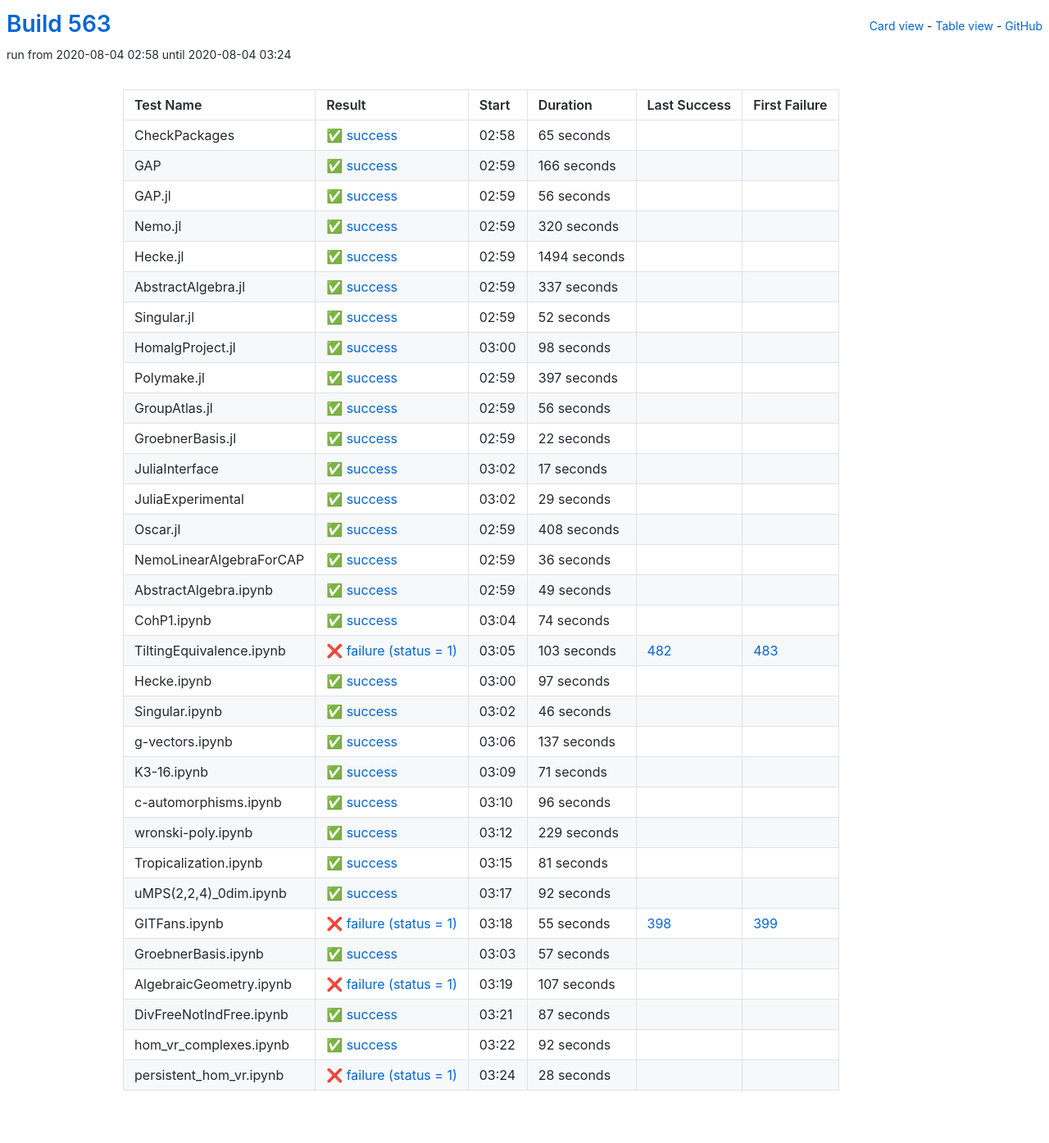
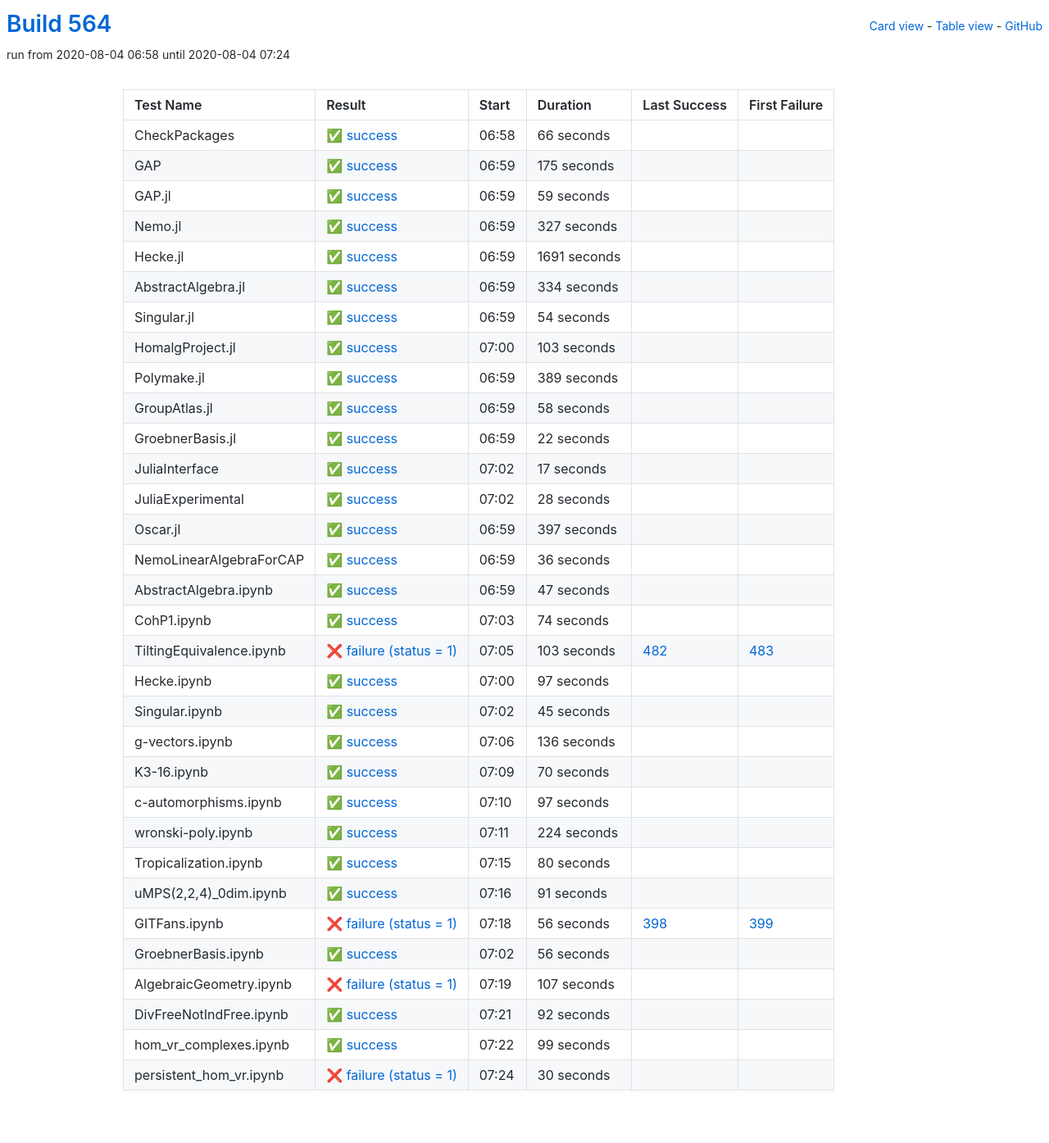
Before and after one commit to oscar-system/oscar-ci-status-stable, a Jekyll site: the page built from table.html, in a window 1280 px wide. Shown: the whole page at 82% size. Built offline with Jekyll 4.4.1, drawn with Linux system fonts in a browser that asks for light colours.

Commit message:
Build #564

```diff
--- a/_data/ci.yml
+++ b/_data/ci.yml
@@ -1,6 +1,6 @@
 ---
-build: 563
-build_url: https://oscarci.mathematik.uni-kl.de/job/oscar-stable/563/
+build: 564
+build_url: https://oscarci.mathematik.uni-kl.de/job/oscar-stable/564/
 job: oscar-stable
 organization: oscar-system
 repo: oscar-ci-status-stable
@@ -8,128 +8,128 @@ repourl: https://github.com/oscar-system/oscar-ci-status-stable
 tests:
 - name: CheckPackages
   id: checkpackages
-  log: https://oscarci.mathematik.uni-kl.de/job/oscar-stable/563/artifact/logs/build-563/CheckPackages.log
-  start: 2020-08-04 02:58
+  log: https://oscarci.mathematik.uni-kl.de/job/oscar-stable/564/artifact/logs/build-564/CheckPackages.log
+  start: 2020-08-04 06:58
   success: true
   exitcode: 0
   status: success
-  duration: 65
+  duration: 66
   last_success: false
   last_success_url:
   first_failure: false
   first_failure_url:
 - name: GAP
   id: gap
-  log: https://oscarci.mathematik.uni-kl.de/job/oscar-stable/563/artifact/logs/build-563/GAP.log
-  start: 2020-08-04 02:59
+  log: https://oscarci.mathematik.uni-kl.de/job/oscar-stable/564/artifact/logs/build-564/GAP.log
+  start: 2020-08-04 06:59
   success: true
   exitcode: 0
   status: success
-  duration: 166
+  duration: 175
   last_success: false
   last_success_url:
   first_failure: false
   first_failure_url:
 - name: GAP.jl
   id: gap-jl
-  log: https://oscarci.mathematik.uni-kl.de/job/oscar-stable/563/artifact/logs/build-563/GAP.jl.log
-  start: 2020-08-04 02:59
+  log: https://oscarci.mathematik.uni-kl.de/job/oscar-stable/564/artifact/logs/build-564/GAP.jl.log
+  start: 2020-08-04 06:59
   success: true
   exitcode: 0
   status: success
-  duration: 56
+  duration: 59
   last_success: false
   last_success_url:
   first_failure: false
   first_failure_url:
 - name: Nemo.jl
   id: nemo-jl
-  log: https://oscarci.mathematik.uni-kl.de/job/oscar-stable/563/artifact/logs/build-563/Nemo.jl.log
-  start: 2020-08-04 02:59
+  log: https://oscarci.mathematik.uni-kl.de/job/oscar-stable/564/artifact/logs/build-564/Nemo.jl.log
+  start: 2020-08-04 06:59
   success: true
   exitcode: 0
   status: success
-  duration: 320
+  duration: 327
   last_success: false
   last_success_url:
   first_failure: false
   first_failure_url:
 - name: Hecke.jl
   id: hecke-jl
-  log: https://oscarci.mathematik.uni-kl.de/job/oscar-stable/563/artifact/logs/build-563/Hecke.jl.log
-  start: 2020-08-04 02:59
+  log: https://oscarci.mathematik.uni-kl.de/job/oscar-stable/564/artifact/logs/build-564/Hecke.jl.log
+  start: 2020-08-04 06:59
   success: true
   exitcode: 0
   status: success
-  duration: 1494
+  duration: 1691
   last_success: false
   last_success_url:
   first_failure: false
   first_failure_url:
 - name: AbstractAlgebra.jl
   id: abstractalgebra-jl
-  log: https://oscarci.mathematik.uni-kl.de/job/oscar-stable/563/artifact/logs/build-563/AbstractAlgebra.jl.log
-  start: 2020-08-04 02:59
+  log: https://oscarci.mathematik.uni-kl.de/job/oscar-stable/564/artifact/logs/build-564/AbstractAlgebra.jl.log
+  start: 2020-08-04 06:59
   success: true
   exitcode: 0
   status: success
-  duration: 337
+  duration: 334
   last_success: false
   last_success_url:
   first_failure: false
   first_failure_url:
 - name: Singular.jl
   id: singular-jl
-  log: https://oscarci.mathematik.uni-kl.de/job/oscar-stable/563/artifact/logs/build-563/Singular.jl.log
-  start: 2020-08-04 02:59
+  log: https://oscarci.mathematik.uni-kl.de/job/oscar-stable/564/artifact/logs/build-564/Singular.jl.log
+  start: 2020-08-04 06:59
   success: true
   exitcode: 0
   status: success
-  duration: 52
+  duration: 54
   last_success: false
   last_success_url:
   first_failure: false
   first_failure_url:
 - name: HomalgProject.jl
   id: homalgproject-jl
-  log: https://oscarci.mathematik.uni-kl.de/job/oscar-stable/563/artifact/logs/build-563/HomalgProject.jl.log
-  start: 2020-08-04 03:00
+  log: https://oscarci.mathematik.uni-kl.de/job/oscar-stable/564/artifact/logs/build-564/HomalgProject.jl.log
+  start: 2020-08-04 07:00
   success: true
   exitcode: 0
   status: success
-  duration: 98
+  duration: 103
   last_success: false
   last_success_url:
   first_failure: false
   first_failure_url:
 - name: Polymake.jl
   id: polymake-jl
-  log: https://oscarci.mathematik.uni-kl.de/job/oscar-stable/563/artifact/logs/build-563/Polymake.jl.log
-  start: 2020-08-04 02:59
+  log: https://oscarci.mathematik.uni-kl.de/job/oscar-stable/564/artifact/logs/build-564/Polymake.jl.log
+  start: 2020-08-04 06:59
   success: true
   exitcode: 0
   status: success
-  duration: 397
+  duration: 389
   last_success: false
   last_success_url:
   first_failure: false
   first_failure_url:
 - name: GroupAtlas.jl
   id: groupatlas-jl
-  log: https://oscarci.mathematik.uni-kl.de/job/oscar-stable/563/artifact/logs/build-563/GroupAtlas.jl.log
-  start: 2020-08-04 02:59
+  log: https://oscarci.mathematik.uni-kl.de/job/oscar-stable/564/artifact/logs/build-564/GroupAtlas.jl.log
+  start: 2020-08-04 06:59
   success: true
   exitcode: 0
   status: success
-  duration: 56
+  duration: 58
   last_success: false
   last_success_url:
   first_failure: false
   first_failure_url:
 - name: GroebnerBasis.jl
   id: groebnerbasis-jl
-  log: https://oscarci.mathematik.uni-kl.de/job/oscar-stable/563/artifact/logs/build-563/GroebnerBasis.jl.log
-  start: 2020-08-04 02:59
+  log: https://oscarci.mathematik.uni-kl.de/job/oscar-stable/564/artifact/logs/build-564/GroebnerBasis.jl.log
+  start: 2020-08-04 06:59
   success: true
   exitcode: 0
   status: success
@@ -140,8 +140,8 @@ tests:
   first_failure_url:
 - name: JuliaInterface
   id: juliainterface
-  log: https://oscarci.mathematik.uni-kl.de/job/oscar-stable/563/artifact/logs/build-563/JuliaInterface.log
-  start: 2020-08-04 03:02
+  log: https://oscarci.mathematik.uni-kl.de/job/oscar-stable/564/artifact/logs/build-564/JuliaInterface.log
+  start: 2020-08-04 07:02
   success: true
   exitcode: 0
   status: success
@@ -152,32 +152,32 @@ tests:
   first_failure_url:
 - name: JuliaExperimental
   id: juliaexperimental
-  log: https://oscarci.mathematik.uni-kl.de/job/oscar-stable/563/artifact/logs/build-563/JuliaExperimental.log
-  start: 2020-08-04 03:02
+  log: https://oscarci.mathematik.uni-kl.de/job/oscar-stable/564/artifact/logs/build-564/JuliaExperimental.log
+  start: 2020-08-04 07:02
   success: true
   exitcode: 0
   status: success
-  duration: 29
+  duration: 28
   last_success: false
   last_success_url:
   first_failure: false
   first_failure_url:
 - name: Oscar.jl
   id: oscar-jl
-  log: https://oscarci.mathematik.uni-kl.de/job/oscar-stable/563/artifact/logs/build-563/Oscar.jl.log
-  start: 2020-08-04 02:59
+  log: https://oscarci.mathematik.uni-kl.de/job/oscar-stable/564/artifact/logs/build-564/Oscar.jl.log
+  start: 2020-08-04 06:59
   success: true
   exitcode: 0
   status: success
-  duration: 408
+  duration: 397
   last_success: false
   last_success_url:
   first_failure: false
   first_failure_url:
 - name: NemoLinearAlgebraForCAP
   id: nemolinearalgebraforcap
-  log: https://oscarci.mathematik.uni-kl.de/job/oscar-stable/563/artifact/logs/build-563/NemoLinearAlgebraForCAP.log
-  start: 2020-08-04 02:59
+  log: https://oscarci.mathematik.uni-kl.de/job/oscar-stable/564/artifact/logs/build-564/NemoLinearAlgebraForCAP.log
+  start: 2020-08-04 06:59
   success: true
   exitcode: 0
   status: success
@@ -188,20 +188,20 @@ tests:
   first_failure_url:
 - name: AbstractAlgebra.ipynb
   id: abstractalgebra-ipynb
-  log: https://oscarci.mathematik.uni-kl.de/job/oscar-stable/563/artifact/logs/build-563/AbstractAlgebra.ipynb.log
-  start: 2020-08-04 02:59
+  log: https://oscarci.mathematik.uni-kl.de/job/oscar-stable/564/artifact/logs/build-564/AbstractAlgebra.ipynb.log
+  start: 2020-08-04 06:59
   success: true
   exitcode: 0
   status: success
-  duration: 49
+  duration: 47
   last_success: false
   last_success_url:
   first_failure: false
   first_failure_url:
 - name: CohP1.ipynb
   id: cohp1-ipynb
-  log: https://oscarci.mathematik.uni-kl.de/job/oscar-stable/563/artifact/logs/build-563/CohP1.ipynb.log
-  start: 2020-08-04 03:04
+  log: https://oscarci.mathematik.uni-kl.de/job/oscar-stable/564/artifact/logs/build-564/CohP1.ipynb.log
+  start: 2020-08-04 07:03
   success: true
   exitcode: 0
   status: success
@@ -212,8 +212,8 @@ tests:
   first_failure_url:
 - name: TiltingEquivalence.ipynb
   id: tiltingequivalence-ipynb
-  log: https://oscarci.mathematik.uni-kl.de/job/oscar-stable/563/artifact/logs/build-563/TiltingEquivalence.ipynb.log
-  start: 2020-08-04 03:05
+  log: https://oscarci.mathematik.uni-kl.de/job/oscar-stable/564/artifact/logs/build-564/TiltingEquivalence.ipynb.log
+  start: 2020-08-04 07:05
   success: false
   exitcode: 1
   status: failure
@@ -224,8 +224,8 @@ tests:
   first_failure_url: https://oscarci.mathematik.uni-kl.de/job/oscar-stable/483/
 - name: Hecke.ipynb
   id: hecke-ipynb
-  log: https://oscarci.mathematik.uni-kl.de/job/oscar-stable/563/artifact/logs/build-563/Hecke.ipynb.log
-  start: 2020-08-04 03:00
+  log: https://oscarci.mathematik.uni-kl.de/job/oscar-stable/564/artifact/logs/build-564/Hecke.ipynb.log
+  start: 2020-08-04 07:00
   success: true
   exitcode: 0
   status: success
@@ -236,116 +236,116 @@ tests:
   first_failure_url:
 - name: Singular.ipynb
   id: singular-ipynb
-  log: https://oscarci.mathematik.uni-kl.de/job/oscar-stable/563/artifact/logs/build-563/Singular.ipynb.log
-  start: 2020-08-04 03:02
+  log: https://oscarci.mathematik.uni-kl.de/job/oscar-stable/564/artifact/logs/build-564/Singular.ipynb.log
+  start: 2020-08-04 07:02
   success: true
   exitcode: 0
   status: success
-  duration: 46
+  duration: 45
   last_success: false
   last_success_url:
   first_failure: false
   first_failure_url:
 - name: g-vectors.ipynb
   id: g-vectors-ipynb
-  log: https://oscarci.mathematik.uni-kl.de/job/oscar-stable/563/artifact/logs/build-563/g-vectors.ipynb.log
-  start: 2020-08-04 03:06
+  log: https://oscarci.mathematik.uni-kl.de/job/oscar-stable/564/artifact/logs/build-564/g-vectors.ipynb.log
+  start: 2020-08-04 07:06
   success: true
   exitcode: 0
   status: success
-  duration: 137
+  duration: 136
   last_success: false
   last_success_url:
   first_failure: false
   first_failure_url:
 - name: K3-16.ipynb
   id: k3-16-ipynb
-  log: https://oscarci.mathematik.uni-kl.de/job/oscar-stable/563/artifact/logs/build-563/K3-16.ipynb.log
-  start: 2020-08-04 03:09
+  log: https://oscarci.mathematik.uni-kl.de/job/oscar-stable/564/artifact/logs/build-564/K3-16.ipynb.log
+  start: 2020-08-04 07:09
   success: true
   exitcode: 0
   status: success
-  duration: 71
+  duration: 70
   last_success: false
   last_success_url:
   first_failure: false
   first_failure_url:
 - name: c-automorphisms.ipynb
   id: c-automorphisms-ipynb
-  log: https://oscarci.mathematik.uni-kl.de/job/oscar-stable/563/artifact/logs/build-563/c-automorphisms.ipynb.log
-  start: 2020-08-04 03:10
+  log: https://oscarci.mathematik.uni-kl.de/job/oscar-stable/564/artifact/logs/build-564/c-automorphisms.ipynb.log
+  start: 2020-08-04 07:10
   success: true
   exitcode: 0
   status: success
-  duration: 96
+  duration: 97
   last_success: false
   last_success_url:
   first_failure: false
   first_failure_url:
 - name: wronski-poly.ipynb
   id: wronski-poly-ipynb
-  log: https://oscarci.mathematik.uni-kl.de/job/oscar-stable/563/artifact/logs/build-563/wronski-poly.ipynb.log
-  start: 2020-08-04 03:12
+  log: https://oscarci.mathematik.uni-kl.de/job/oscar-stable/564/artifact/logs/build-564/wronski-poly.ipynb.log
+  start: 2020-08-04 07:11
   success: true
   exitcode: 0
   status: success
-  duration: 229
+  duration: 224
   last_success: false
   last_success_url:
   first_failure: false
   first_failure_url:
 - name: Tropicalization.ipynb
   id: tropicalization-ipynb
-  log: https://oscarci.mathematik.uni-kl.de/job/oscar-stable/563/artifact/logs/build-563/Tropicalization.ipynb.log
-  start: 2020-08-04 03:15
+  log: https://oscarci.mathematik.uni-kl.de/job/oscar-stable/564/artifact/logs/build-564/Tropicalization.ipynb.log
+  start: 2020-08-04 07:15
   success: true
   exitcode: 0
   status: success
-  duration: 81
+  duration: 80
   last_success: false
   last_success_url:
   first_failure: false
   first_failure_url:
 - name: uMPS(2,2,4)_0dim.ipynb
   id: umps-2-2-4-0dim-ipynb
-  log: https://oscarci.mathematik.uni-kl.de/job/oscar-stable/563/artifact/logs/build-563/uMPS-2-2-4-_0dim.ipynb.log
-  start: 2020-08-04 03:17
+  log: https://oscarci.mathematik.uni-kl.de/job/oscar-stable/564/artifact/logs/build-564/uMPS-2-2-4-_0dim.ipynb.log
+  start: 2020-08-04 07:16
   success: true
   exitcode: 0
   status: success
-  duration: 92
+  duration: 91
   last_success: false
   last_success_url:
   first_failure: false
   first_failure_url:
 - name: GITFans.ipynb
   id: gitfans-ipynb
-  log: https://oscarci.mathematik.uni-kl.de/job/oscar-stable/563/artifact/logs/build-563/GITFans.ipynb.log
-  start: 2020-08-04 03:18
+  log: https://oscarci.mathematik.uni-kl.de/job/oscar-stable/564/artifact/logs/build-564/GITFans.ipynb.log
+  start: 2020-08-04 07:18
   success: false
   exitcode: 1
   status: failure
-  duration: 55
+  duration: 56
   last_success: 398
   last_success_url: https://oscarci.mathematik.uni-kl.de/job/oscar-stable/398/
   first_failure: 399
   first_failure_url: https://oscarci.mathematik.uni-kl.de/job/oscar-stable/399/
 - name: GroebnerBasis.ipynb
   id: groebnerbasis-ipynb
-  log: https://oscarci.mathematik.uni-kl.de/job/oscar-stable/563/artifact/logs/build-563/GroebnerBasis.ipynb.log
-  start: 2020-08-04 03:03
+  log: https://oscarci.mathematik.uni-kl.de/job/oscar-stable/564/artifact/logs/build-564/GroebnerBasis.ipynb.log
+  start: 2020-08-04 07:02
   success: true
   exitcode: 0
   status: success
-  duration: 57
+  duration: 56
   last_success: false
   last_success_url:
   first_failure: false
   first_failure_url:
 - name: AlgebraicGeometry.ipynb
   id: algebraicgeometry-ipynb
-  log: https://oscarci.mathematik.uni-kl.de/job/oscar-stable/563/artifact/logs/build-563/AlgebraicGeometry.ipynb.log
-  start: 2020-08-04 03:19
+  log: https://oscarci.mathematik.uni-kl.de/job/oscar-stable/564/artifact/logs/build-564/AlgebraicGeometry.ipynb.log
+  start: 2020-08-04 07:19
   success: false
   exitcode: 1
   status: failure
@@ -356,20 +356,8 @@ tests:
   first_failure_url:
 - name: DivFreeNotIndFree.ipynb
   id: divfreenotindfree-ipynb
-  log: https://oscarci.mathematik.uni-kl.de/job/oscar-stable/563/artifact/logs/build-563/DivFreeNotIndFree.ipynb.log
-  start: 2020-08-04 03:21
-  success: true
-  exitcode: 0
-  status: success
-  duration: 87
-  last_success: false
-  last_success_url:
-  first_failure: false
-  first_failure_url:
-- name: hom_vr_complexes.ipynb
-  id: hom-vr-complexes-ipynb
-  log: https://oscarci.mathematik.uni-kl.de/job/oscar-stable/563/artifact/logs/build-563/hom_vr_complexes.ipynb.log
-  start: 2020-08-04 03:22
+  log: https://oscarci.mathematik.uni-kl.de/job/oscar-stable/564/artifact/logs/build-564/DivFreeNotIndFree.ipynb.log
+  start: 2020-08-04 07:21
   success: true
   exitcode: 0
   status: success
@@ -378,15 +366,27 @@ tests:
   last_success_url:
   first_failure: false
   first_failure_url:
-- name: persistent_hom_vr.ipynb
-  id: persistent-hom-vr-ipynb
-  log: https://oscarci.mathematik.uni-kl.de/job/oscar-stable/563/artifact/logs/build-563/persistent_hom_vr.ipynb.log
-  start: 2020-08-04 03:24
-  success: false
-  exitcode: 1
-  status: failure
-  duration: 28
+- name: hom_vr_complexes.ipynb
+  id: hom-vr-complexes-ipynb
+  log: https://oscarci.mathematik.uni-kl.de/job/oscar-stable/564/artifact/logs/build-564/hom_vr_complexes.ipynb.log
+  start: 2020-08-04 07:22
+  success: true
+  exitcode: 0
+  status: success
+  duration: 99
   last_success: false
   last_success_url:
   first_failure: false
   first_failure_url:
+- name: persistent_hom_vr.ipynb
+  id: persistent-hom-vr-ipynb
+  log: https://oscarci.mathematik.uni-kl.de/job/oscar-stable/564/artifact/logs/build-564/persistent_hom_vr.ipynb.log
+  start: 2020-08-04 07:24
+  success: false
+  exitcode: 1
+  status: failure
+  duration: 30
+  last_success: false
+  last_success_url:
+  first_failure: false
+  first_failure_url:
```
Also changed, not shown: README.md.
